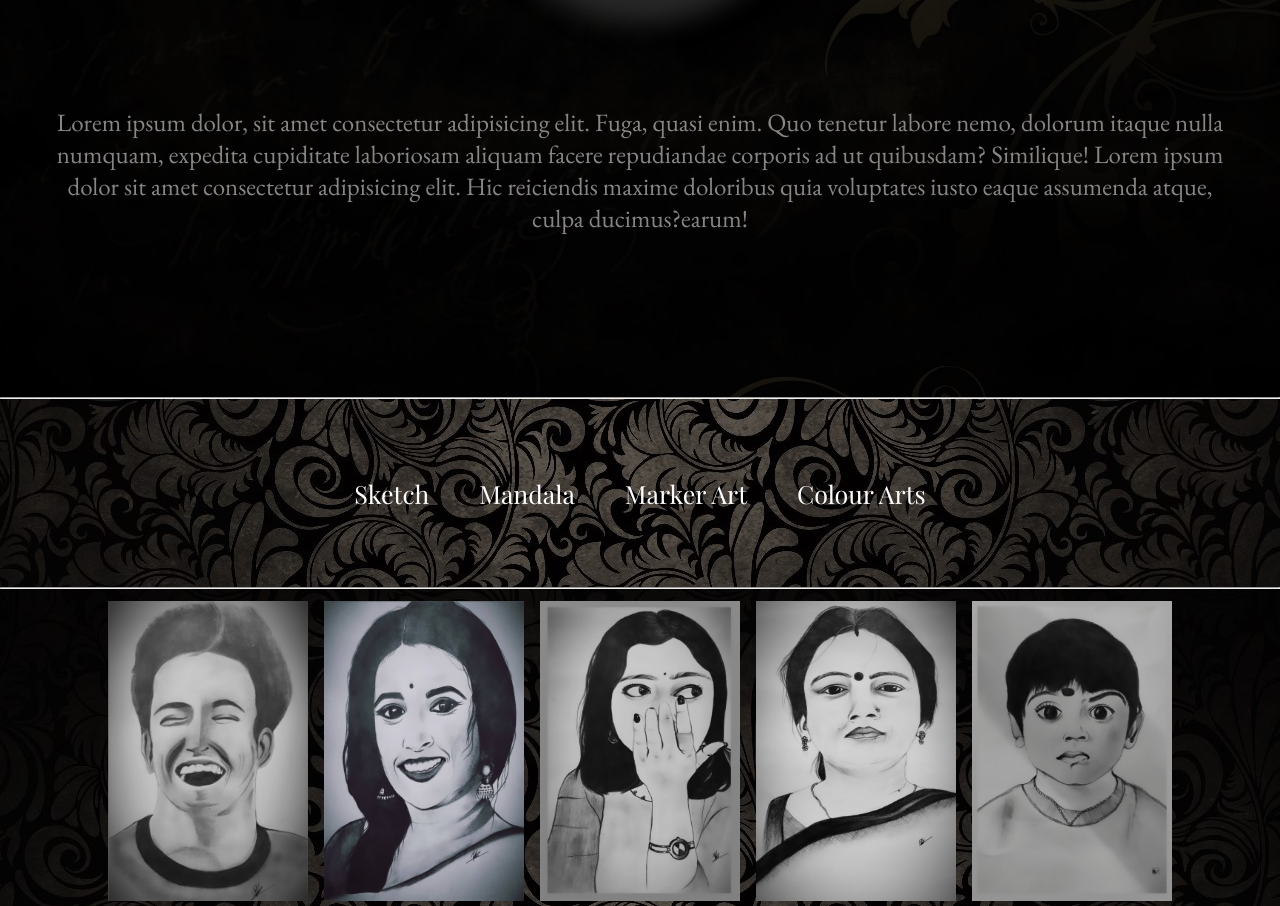
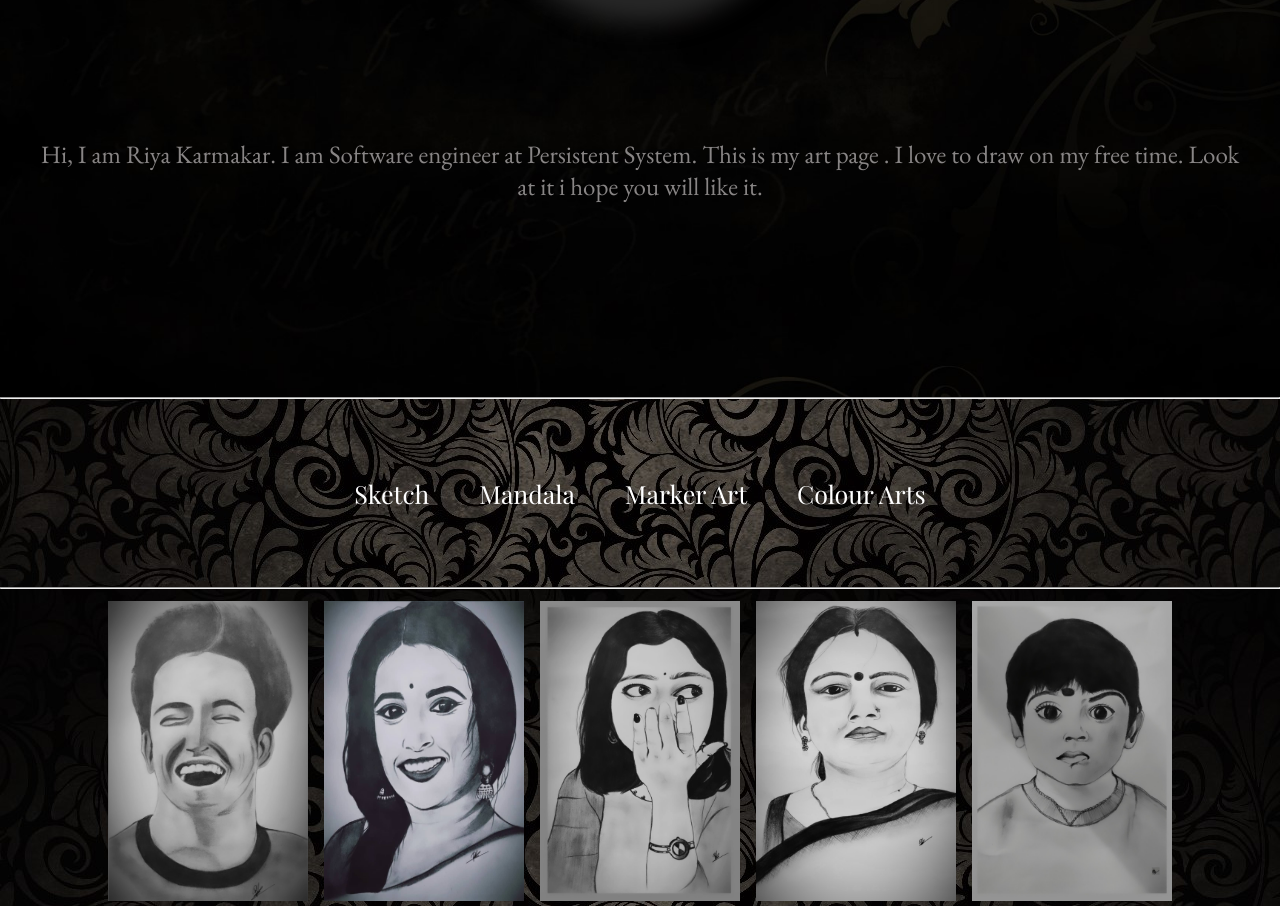
Before and after one commit to ri0910/ri0910.github.io, a plain HTML site: page index.html in a window 1280 px wide. Shown: the part 930-1836 px from the top of the page. Drawn offline with nearby package versions, Linux system fonts and the light colour scheme; grey boxes are pictures that could not be loaded.

Commit message:
update about

```diff
--- a/index.html
+++ b/index.html
@@ -44,7 +44,7 @@
         </div>
         <div id="about">
             <p class="abt">
-            Lorem ipsum dolor, sit amet consectetur adipisicing elit. Fuga, quasi enim. Quo tenetur labore nemo, dolorum itaque nulla numquam, expedita cupiditate laboriosam aliquam facere repudiandae corporis ad ut quibusdam? Similique! Lorem ipsum dolor sit amet consectetur adipisicing elit. Hic reiciendis maxime doloribus quia voluptates iusto eaque assumenda atque, culpa ducimus?earum!</p>
+            Hi, I am Riya Karmakar. I am Software engineer at Persistent System. This is my art page . I love to draw on my free time. Look at it i hope you will like it. </p>
         </div>
 
     </div>
```
